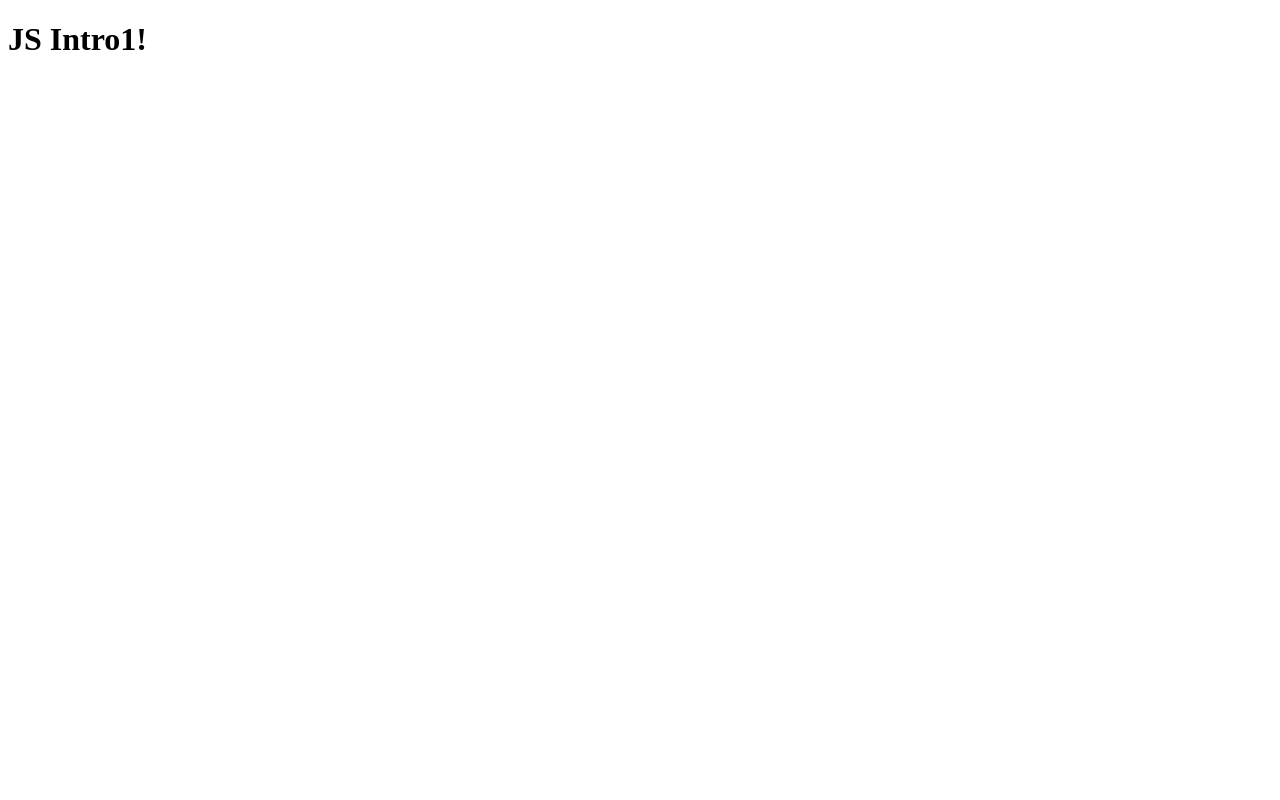
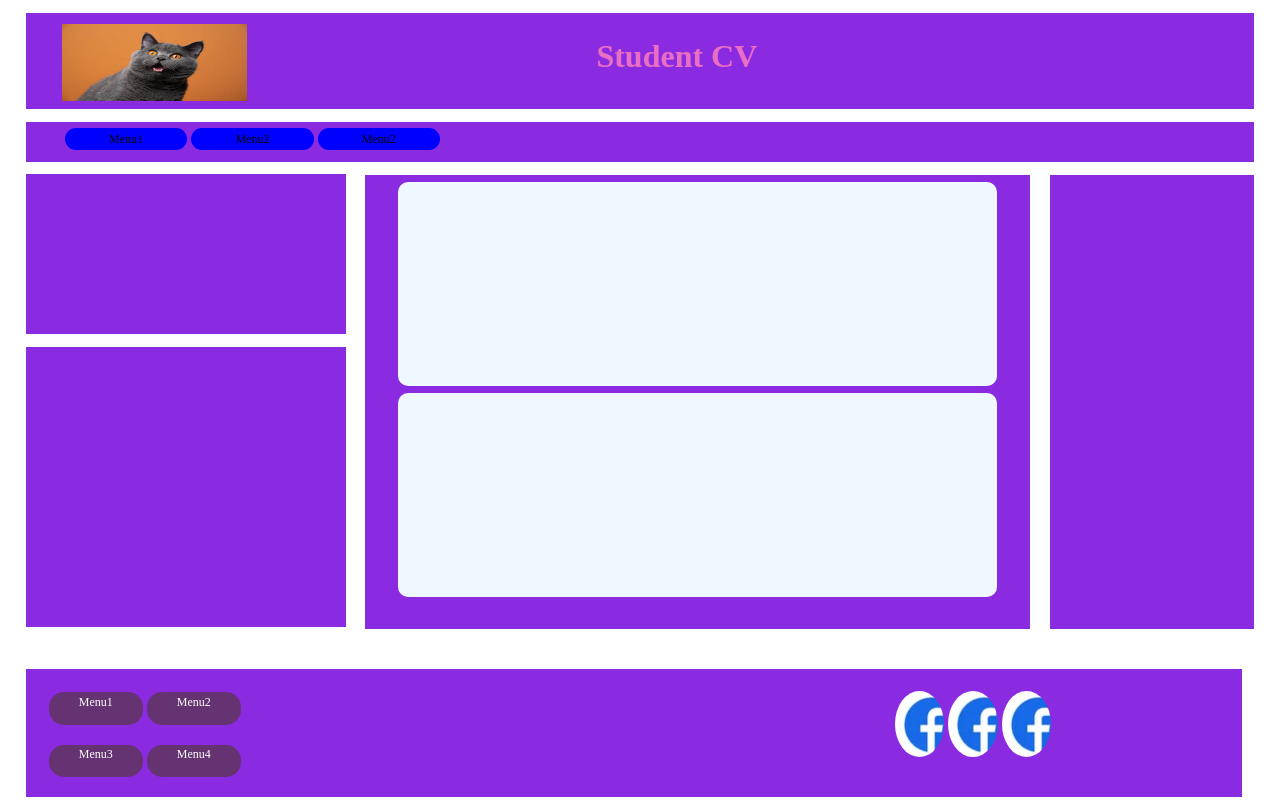
Before and after one commit to Hanna2110/cs3990, a website: page index.html in a window 1280 px wide. Drawn offline with Linux system fonts and the light colour scheme.

Commit message:
A2 - layout's base

```diff
--- a/Styles/styles.css
+++ b/Styles/styles.css
@@ -1,4 +1,225 @@
-h1:hover{
+body {
+    margin: 2px auto;
+    height: 100%;
+    width:100%;
+    padding:0;
+  }
+
+header {
+    margin: 1% auto;
+    box-sizing:border-box;
+    /* padding-top: 1%; */
+    width: 96%;
+    height: 12vh;
     background-color: blueviolet;
+    position: relative;
+
+}
+
+img.StudentPhoto
+{
+    width:100%;
+    height:100%
+}
+
+header>figure {
+    margin: 0;
+    position: absolute;
+    top:12%;
+    left:3%;
+    width:15%;
+    height:80%;
+}
+
+
+header>h1{
+    margin: 0 auto;
+    /* margin-top:5px; */
+    position: absolute;
+    top:20%;
+    left:40%;
+    padding: 0.5%;
+    width:25%;
+    /* height:70%; */
+    /* background-color: blanchedalmond; */
+    color:rgb(234, 110, 195);
+    text-align: center;
+}
+
+nav {
+    margin: 0.5% auto;
+    background-color: blueviolet;
+    box-sizing:border-box;
+    width: 96%;
+    height: 5vh;
+    position: relative;
+
+    }
+
+nav.top_menu ul {
+    list-style: none;
+    box-sizing:border-box;
+    margin:0;
+    /* margin-left: 1%; */
+    padding: 0.2%;
+    position: absolute;
+    left:3%;
+    top:10%;
+    height: 80%;
+    width:100%;
+
+}
+
+nav.top_menu li {
+    display: inline-block;
+    box-sizing:border-box;
+    padding-top: 0.3%;
+    padding-bottom: 0.3%;
+    margin: 0;
+    background-color: blue;
+    border-radius: 15px;
+    width:10%;
+    height: 80%;
+    text-align: center;
+    font-size: 1.5vh; /*vh (% of the viewport height) */
+
+
+}
+
+nav.top_menu li:hover {
+    background-color: pink;
+}
+
+aside.left1 {
+    margin: 1% auto;
+    margin-left: 2%;
+    background-color: blueviolet;
+    box-sizing:border-box;
+    width: 25%;
+    height: 20vh;
+    position: sticky;
+    top:0;
+}
+
+aside.left2 {
+    margin: 1% auto;
+    margin-left: 2%;
+    background-color: blueviolet;
+    box-sizing:border-box;
+    width: 25%;
+    height: 35vh;
+}
+
+main {
+    position: absolute;
+    top: 15.5%;
+    left: 28%;
+    box-sizing:border-box;
+    margin-top: 4%;
+    margin-left:0.5%;
+    background-color: blueviolet;
+    height: 56.7vh;
+    width: 52%;
+}
+
+.section1, .section2 {
+    box-sizing:border-box;
+    margin: 1% auto;
+    width:90%;
+    height:45%;
+    background-color: aliceblue;
+    border-radius: 10px;
+}
+
+aside.right {
+    position: absolute;
+    box-sizing:border-box;
+    margin-top: 4%;
+    top: 15.5%;
+    left: 82%;
+    height: 56.7vh;
+    width: 16%;
+    background-color: blueviolet;
+
+}
+
+footer
+{
+    position: fixed;
+    padding:0;
+    left:2%;
+    bottom: 0%;
+    margin:0;
+    box-sizing:border-box;
+    margin: 0.2% auto;
+    background-color: blueviolet;
+    width: 95%;
+    height: 16vh;
+
+
+}
+
+.bottom_menu
+{
+    box-sizing:border-box;
+    width: 30%;
+    margin-top: 1%;
+    height: 85%;
+    margin-left:1%;
+    /* background-color: rgb(122, 84, 84); */
+    position: relative;
+}
+
+.bottom_menu ul:first-child, .bottom_menu ul:nth-child(2)
+{
+    box-sizing:border-box;
+    height: 45%;
+    width:90%;
+    margin:1%;
+    padding:2%;
+    list-style: none;
+}
+
+nav.bottom_menu li {
+    display: inline-block;
+    box-sizing:border-box;
+    padding-top: 0.8%;
+    padding-bottom: 0.3%;
+    margin: 1% auto;
+    background-color: rgb(101, 51, 113);
+    border-radius: 15px;
+    width:30%;
+    height: 95%;
+    text-align: center;
+    font-size: 1.5vh; /*vh (% of the viewport height) */
     color: white;
+
 }
+
+ul.icons
+{
+    list-style: none;
+    box-sizing:border-box;
+    position: absolute;
+    right: 0;
+    bottom:5%;
+    height: 80%;
+    width: 30%;
+    /* background-color: rgb(123, 119, 128); */
+    padding:1.5%;
+}
+
+
+ul.icons li {
+    display: inline-block;
+    box-sizing:border-box;
+    border-radius: 50%;
+    width:15%;
+    height: 100%;
+    /* text-align: center; */
+    /* background-image: url('FB1.png');
+    background-repeat: no-repeat; */
+    /* padding:2%; */
+    font-size: 1.5vh; /*vh (% of the viewport height) */
+
+}
--- a/index.html
+++ b/index.html
@@ -22,22 +22,59 @@
     />
 
     <link rel="stylesheet" href="Styles\styles.css" />
-    <script src="JS/script1.js">
-      alert("Hi from Hanna"); // the content is ignored, because src is set
-    </script>
-    <script>
-      // combine the variable declaration and assignment into a single line
-      //let greeting="Hi from Hanna";
-      //create a variable
-      //let name;
-      //put some data into it by using the assignment operator
-      //name="Hanna";
-      //alert(greeting);
-      //declare multiple variables in one lin
-      //let course="3990", prof="Hanna";
-    </script>
-  </head>
+    <style>
+      ul.icons li{
+        background-image: url('Images/FB1.png'); background-repeat: no-repeat;background-size: cover;
+      }
+
+      ul.icons li:hover{
+        background-image: url('Images/FB2.png'); background-repeat: no-repeat;background-size: cover;
+      }
+
+
+
+    </style>
+    </head>
   <body>
-    <h1>JS Intro1!</h1>
+    <header>
+      <figure>
+        <img src="Images/cat1.jpg" alt="Trulli" class ="StudentPhoto">
+      </figure>
+      <h1>Student CV</h1>
+    </header>
+    <nav class="top_menu">
+      <ul>
+        <li>Menu1</li>
+        <li>Menu2</li>
+        <li>Menu2</li>
+      </ul>
+    </nav>
+    <aside class="left1">
+
+    </aside>
+    <aside class="left2"></aside>
+    <main>
+      <section class="section1"></section>
+      <section class="section2"></section>
+    </main>
+    <aside class="right"></aside>
+    <footer>
+      <nav class="bottom_menu">
+        <ul>
+          <li>Menu1</li>
+          <li>Menu2</li>
+        </ul>
+        <ul>
+          <li>Menu3</li>
+          <li>Menu4</li>
+        </ul>
+      </nav>
+      <ul class="icons">
+        <li></li>
+        <li></li>
+        <li></li>
+      </ul>
+       </footer>
+
   </body>
 </html>
```
Also changed, not shown: Images/FB1.png (added), Images/FB2.png (added), Images/cat1.jpg (added).
